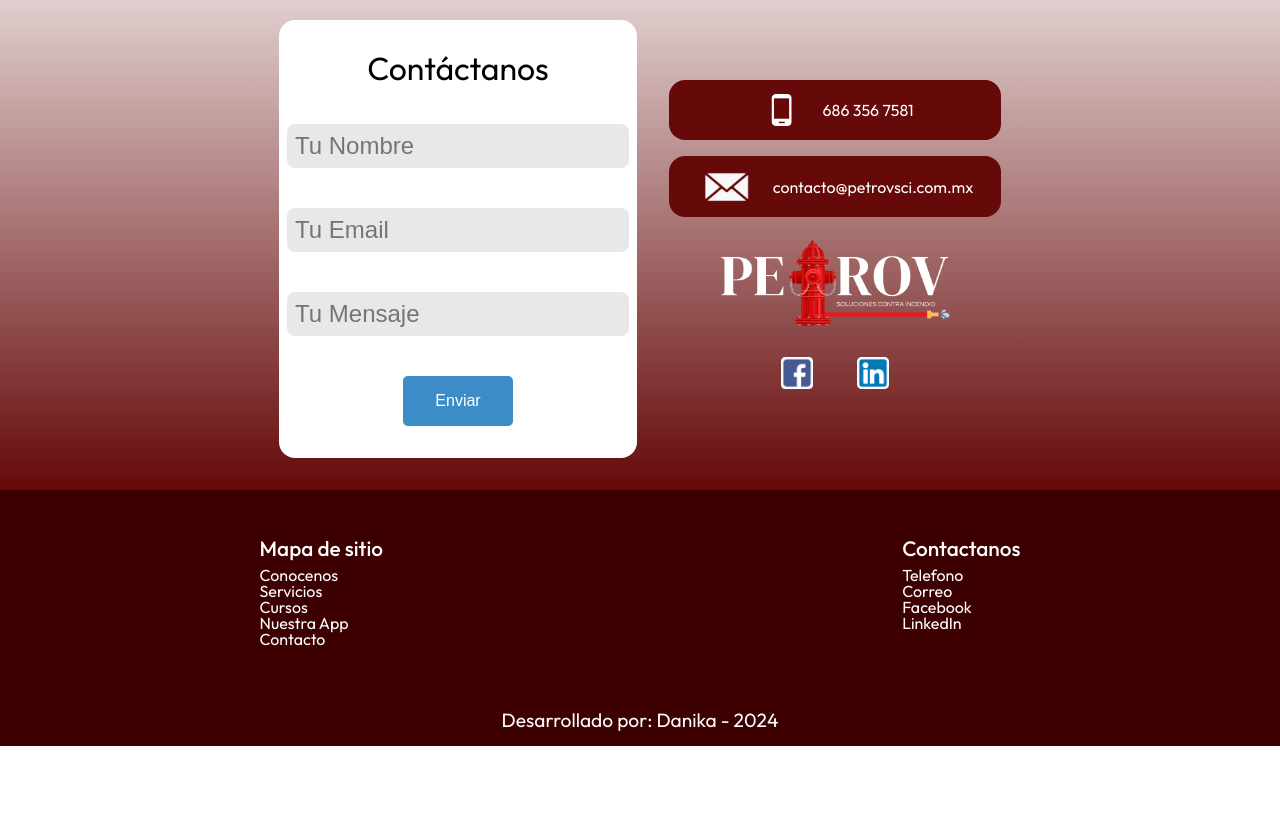
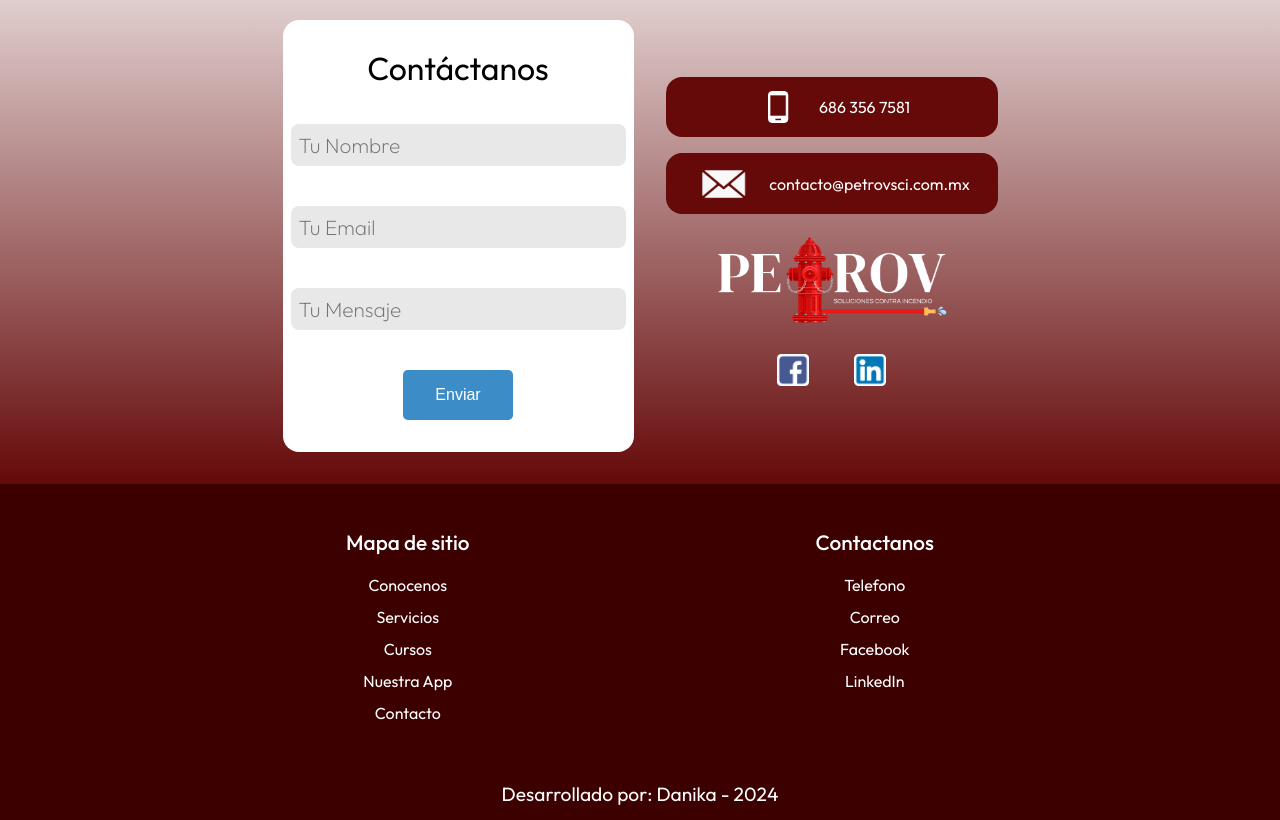
Before and after one commit to JDanielFV/Petrov-Landing, a React (Vite) app in the folder petrov/: page / in a window 1280 px wide. Shown: the part 6520-7340 px from the top of the page. Before the commit the page ends 7266 px from the top, so only its background shows below. Built offline with nearby package versions, Linux system fonts and the light colour scheme.

Commit message:
Pagina completada sin slides de app

```diff
--- a/petrov/src/assets/components/Contacto.jsx
+++ b/petrov/src/assets/components/Contacto.jsx
@@ -92,13 +92,14 @@ const FormContainerTitle = styled.p`
 `;
 
 const FormInput = styled.input`
-  font-size: 1.5rem;
+  font-size: 1.3rem;
   font-weight: 200;
   border-radius: 0.5rem;
   border: none;
   background-color: #E8E8E8;
   padding: 0.5rem;
   width: 100%;
+  font-family: outfit;
 
   @media (max-width: 768px) {
     font-size: 1.2rem;
--- a/petrov/src/assets/components/Footer.jsx
+++ b/petrov/src/assets/components/Footer.jsx
@@ -3,17 +3,23 @@ import styled from 'styled-components';
 // Estilos para el contenedor de la barra de navegación
 const Footer = styled.nav`
   display: flex;
-  justify-content: space-around;
+  justify-content: space-evenly;
   flex-wrap: wrap;
   align-items: top;
   padding: 3rem 0rem 3rem 0rem;
   background-color: #3C0000;
 `
-const FooterContainer = styled.nav`
+const FooterContainer = styled.div`
 color: #FFFFFF;
+flex-direction: column;
+display: flex;
+align-items: center;
+gap: 1rem;
 `
-const FooterLink = styled.nav`
+const FooterLink = styled.a`
 color: #FFFFFF;
+text-decoration: none;
+cursor: pointer;
 `
 const FooterTitle = styled.nav`
 font-size: 1.3rem;
@@ -50,10 +56,10 @@ const Navbar = () => {
                 </FooterContainer>
                 <FooterContainer>
                     <FooterTitle>Contactanos</FooterTitle>
-                    <FooterLink >Telefono</FooterLink>
-                    <FooterLink >Correo</FooterLink>
-                    <FooterLink >Facebook</FooterLink>
-                    <FooterLink >LinkedIn</FooterLink>
+                    <FooterLink href='tel:6863567581'>Telefono</FooterLink>
+                    <FooterLink href='mailto:contacto@petrovsci.com.mx'>Correo</FooterLink>
+                    <FooterLink href='https://www.facebook.com/profile.php?id=61555431474610'>Facebook</FooterLink>
+                    <FooterLink href='https://www.linkedin.com/company/petrov-soluciones-contra-incendio/'>LinkedIn</FooterLink>
                 </FooterContainer>
             </Footer>
             <Disclaimer>Desarrollado por: Danika - 2024</Disclaimer>
```
Also changed, not shown: 1 other file (tests, documents, lock files or other folders).
